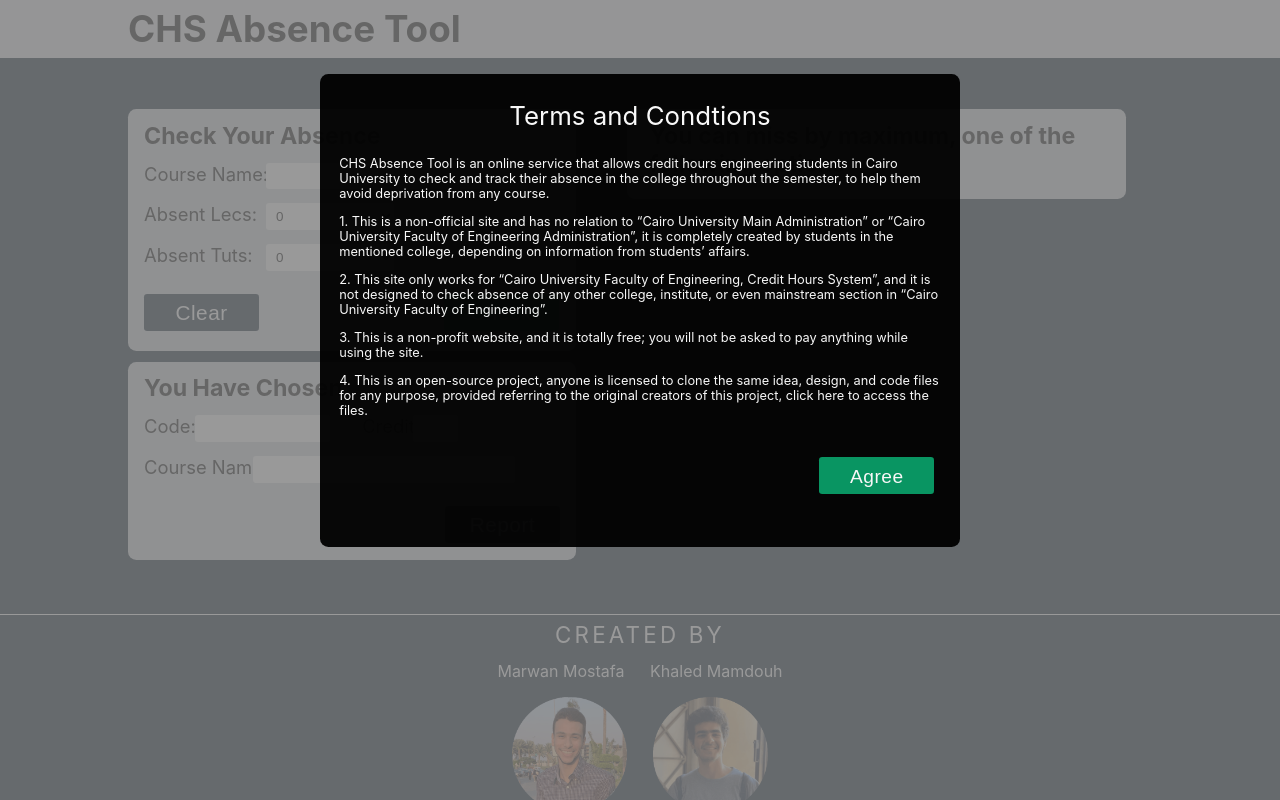
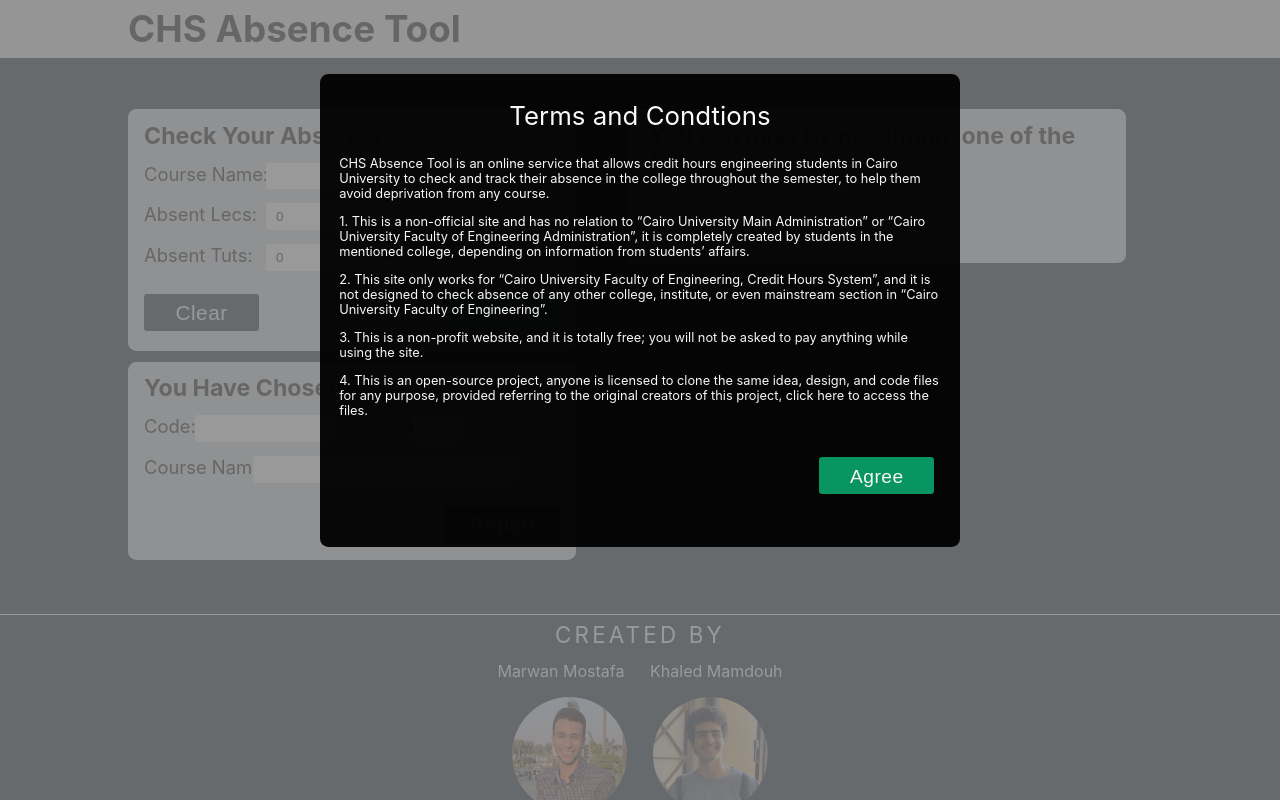
Before and after one commit to Marwan-9/absence-tracking-site, a PHP site: page / in a window 1280 px wide. Run offline with PHP 8.4, Linux system fonts and the light colour scheme.

Commit message:
Update Styles.css

```diff
--- a/Styles.css
+++ b/Styles.css
@@ -185,7 +185,7 @@ option:hover{
 
 
 #secondDiv{
-    min-height: 7vw;
+    min-height: 12vw;
     overflow: hidden;
     width: 39vw;
     float:left;
```
